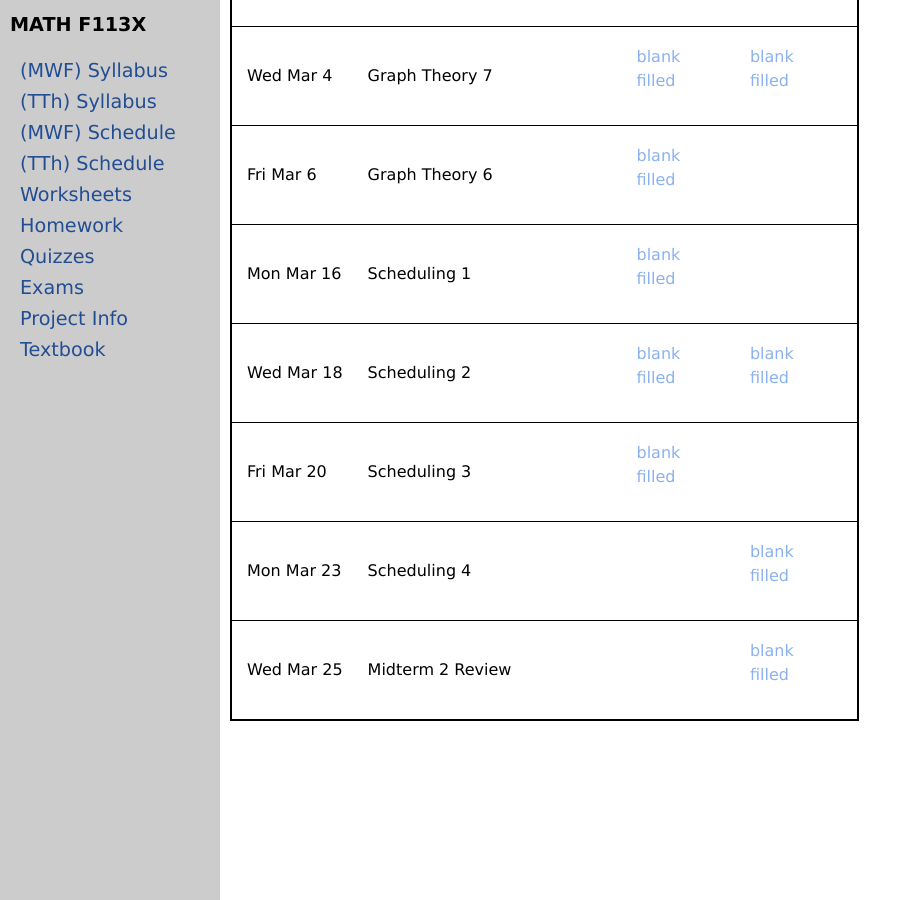
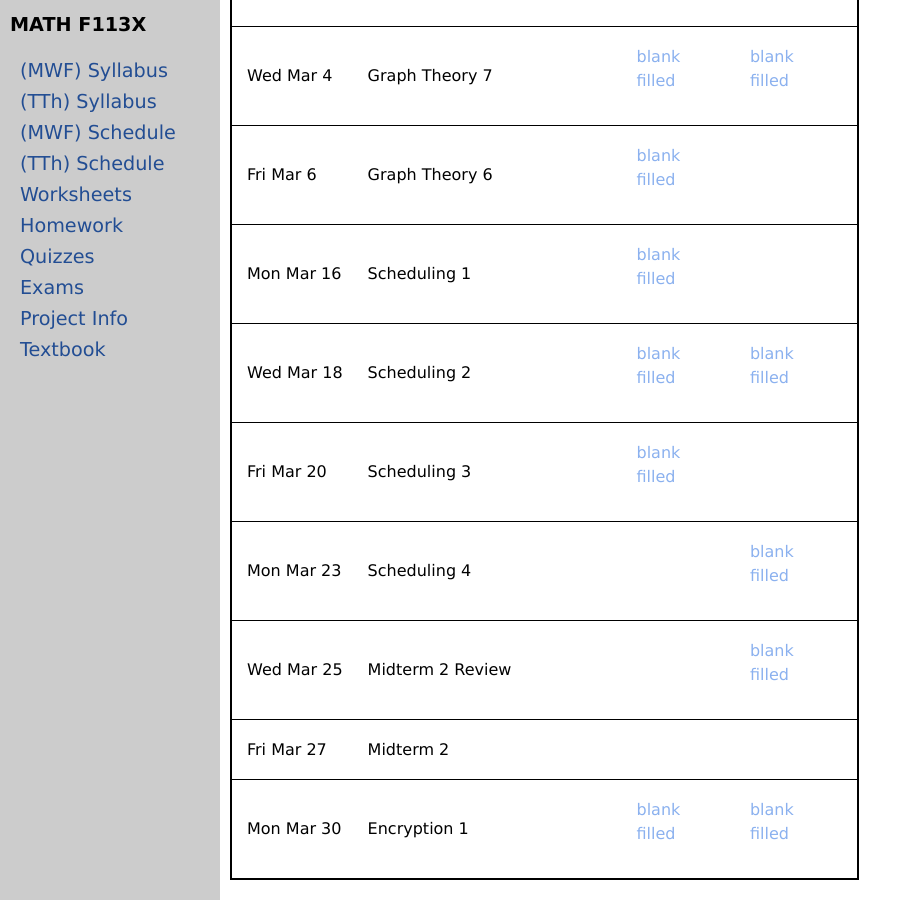
Before and after one commit to uaf-math/math113, a Jekyll site: the page built from worksheets.md, in a window 1280 px wide and 900 px high, scrolled down 2100 px. Shown: the whole window, without its empty margins (0-911 px from the left). Built offline with Jekyll 4.4.1, drawn with Linux system fonts in a browser that asks for light colours.

Commit message:
Update worksheetsS26.yml

```diff
--- a/_data/worksheetsS26.yml
+++ b/_data/worksheetsS26.yml
@@ -139,3 +139,11 @@ worksheets:
   date: Wed Mar 25
   blank: M2-Review.pdf
   filled: M2-Review-s.pdf
+- topic: Midterm 2
+  date: Fri Mar 27
+- topic: Encryption 1
+  date: Mon Mar 30
+  iblank: a
+  ifilled: b
+  blank: c
+  filled: d
```
